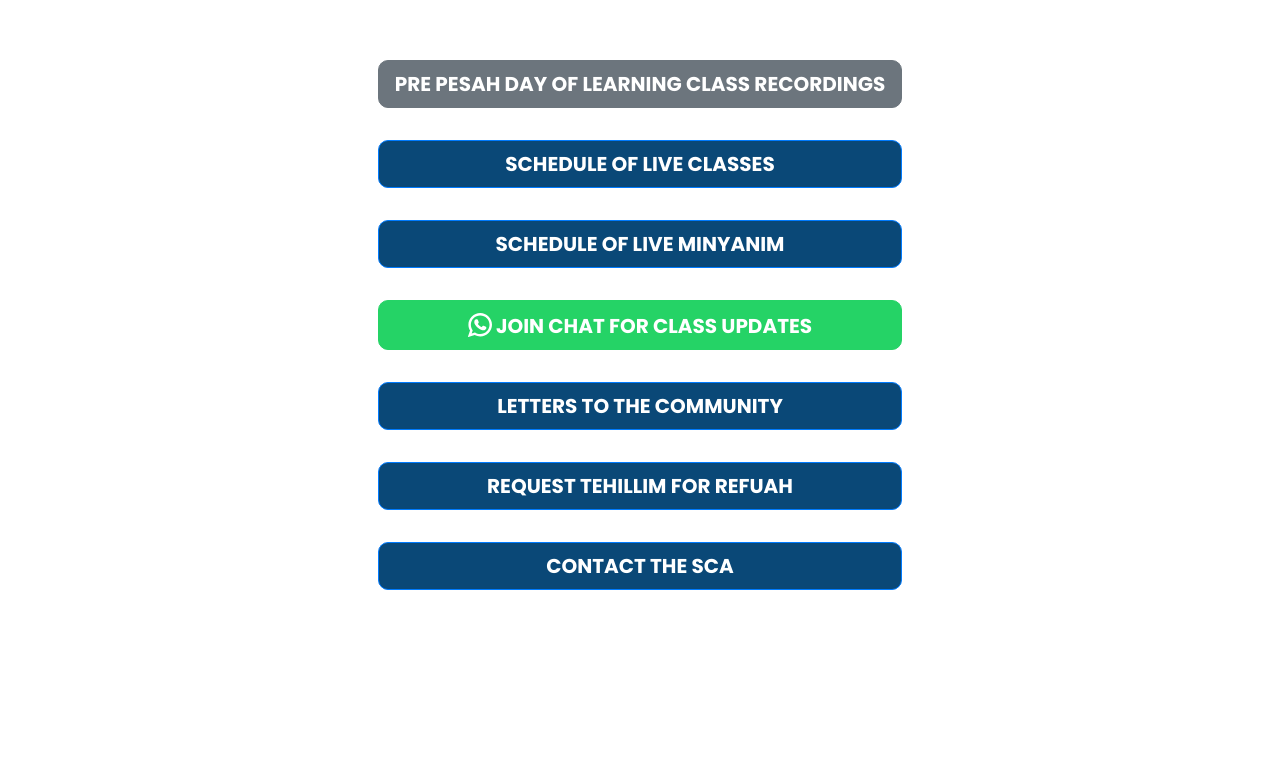
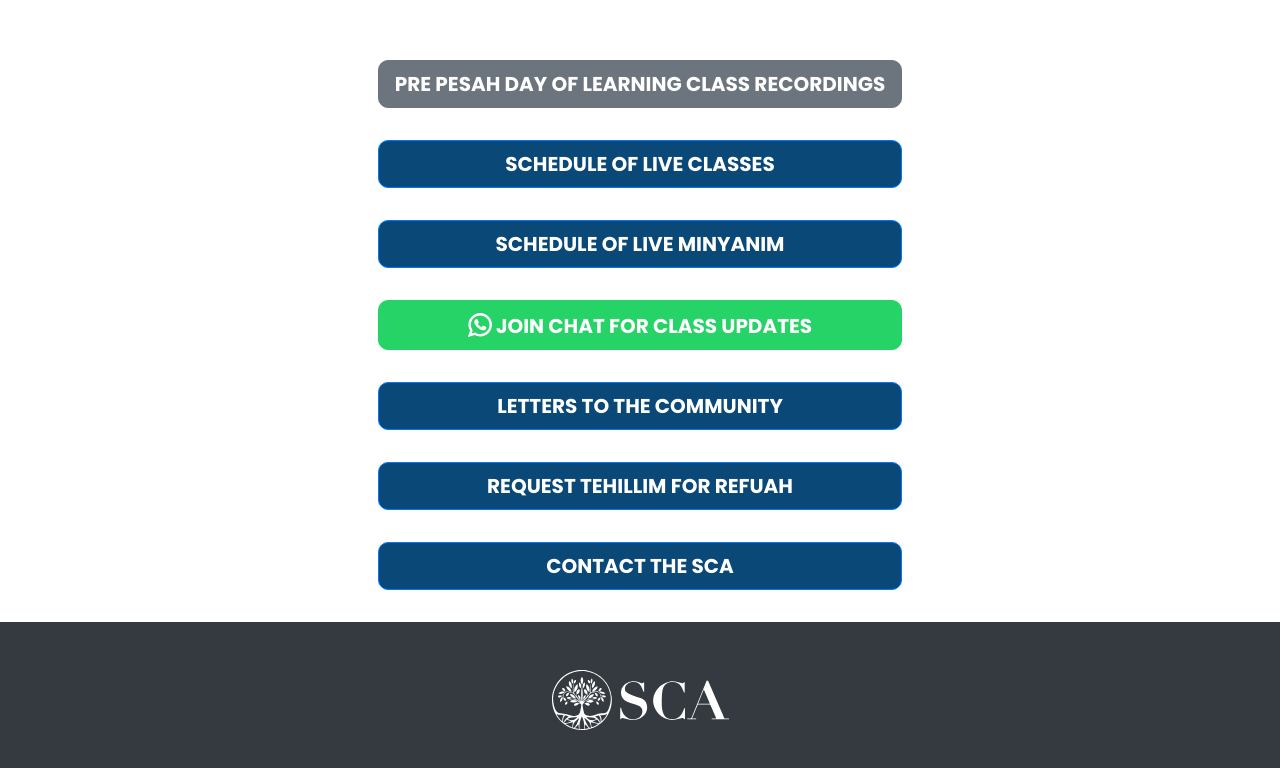
Before and after one commit to IkeyBenz/sca-schedules, a React (Create React App) app: page / in a window 1280 px wide. Shown: the part 356-1124 px from the top of the page. Before the commit the page ends 978 px from the top, so only its background shows below. Built offline with nearby package versions, Linux system fonts and the light colour scheme.

Commit message:
Very simple footer

```diff
--- a/src/AppNavigator.tsx
+++ b/src/AppNavigator.tsx
@@ -1,7 +1,7 @@
 import React from 'react';
 import { HashRouter, Route } from 'react-router-dom';
 
-import { Header } from './ui/components';
+import { Header, Footer } from './ui/components';
 import {
   ClassesScreenCreator,
   AdminScreenCreator,
@@ -73,6 +73,7 @@ const MainNavigator = () => (
   <HashRouter>
     <Header />
     {renderRoutes(mainRoutes)}
+    <Footer />
   </HashRouter>
 );
 
--- /dev/null
+++ b/src/ui/components/Footer.tsx
@@ -0,0 +1,23 @@
+import React from 'react';
+
+import sca from '../assets/sca-white.svg';
+
+const Footer: React.FC = props => {
+  return (
+    <>
+      <footer className="bg-dark d-flex">
+        <a href="/#" className="my-5 mx-auto d-block">
+          <img
+            className="py-0"
+            src={sca}
+            alt="SCA"
+            height="60"
+            width="177"
+          />
+        </a>
+      </footer>
+    </>
+  );
+};
+
+export default Footer;
--- a/src/ui/components/ScheduleCard.tsx
+++ b/src/ui/components/ScheduleCard.tsx
@@ -63,7 +63,7 @@ const ScheduleCard: React.FC<ScheduleCardProps> = ({ schedule, filter }) => {
     rows[0].findIndex(col => col.toLowerCase().includes('password'));
 
   const shouldHighlight = (colText: string, colIdx) => {
-    if (filter?.match === 'minyan') {
+    if (filter?.type === 'type') {
       return false;
     }
     const text = colText.toLowerCase();
--- a/src/ui/components/index.ts
+++ b/src/ui/components/index.ts
@@ -4,6 +4,7 @@ import SpreadSheetDropBox from './SpreadSheetDropBox';
 import ImageDropBox from './ImageDropBox';
 import LiveItems from './LiveItems';
 import Header from './Header';
+import Footer from './Footer';
 
 export {
     ScheduleCard,
@@ -12,4 +13,5 @@ export {
     LiveItems,
     Header,
     AttachmentCard,
+    Footer,
 };
```
Also changed, not shown: src/ui/assets/sca-white.svg (added), src/ui/assets/sca.svg (added).
